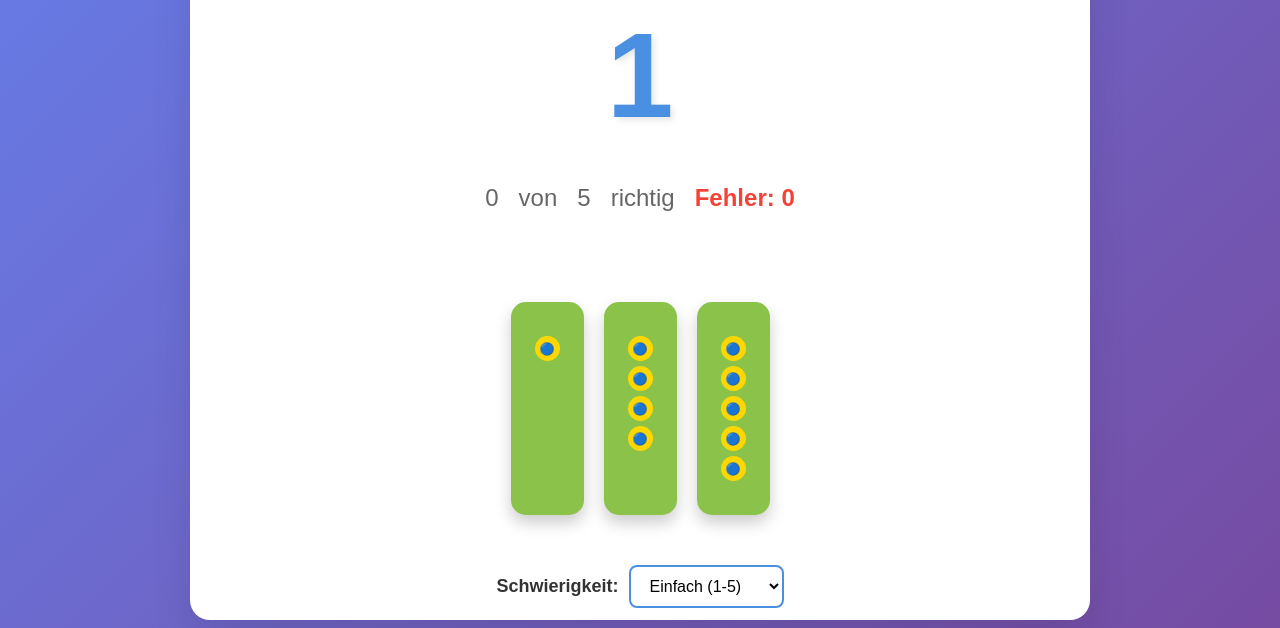
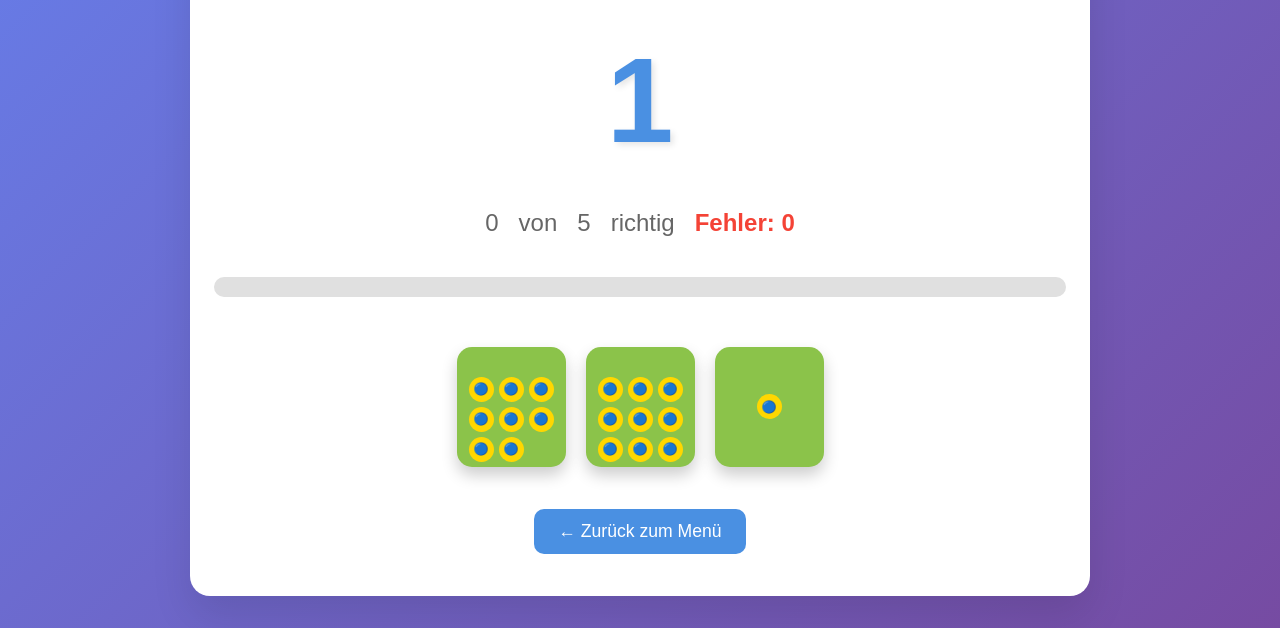
Before and after one commit to schwabochino/beeboo, a plain HTML site: page index.html in a window 1280 px wide. Both pictures are taken after a click on the button "🔢 Zahlen lernen". Shown: the part 172-800 px from the top of the page. Drawn offline with Linux system fonts and the light colour scheme.

Commit message:
Zahlen-Spiel: Nur noch Zahlenraum 1-10 und Korbgröße angepasst

```diff
--- a/index.html
+++ b/index.html
@@ -147,7 +147,7 @@
         .basket {
             background: #8BC34A;
             border-radius: 15px;
-            padding: 20px;
+            padding: 16px 8px;
             cursor: pointer;
             transition: all 0.3s ease;
             box-shadow: 0 8px 16px rgba(0,0,0,0.2);
@@ -155,7 +155,28 @@
             display: flex;
             flex-direction: column;
             align-items: center;
-            min-height: 150px;
+            min-height: 90px;
+            max-width: 120px;
+            max-height: 120px;
+            width: 100%;
+            height: 100%;
+            overflow: hidden;
+        }
+        .basket-objects {
+            width: 100%;
+            height: 100%;
+            display: grid;
+            place-items: center;
+            /* grid-template-columns wird dynamisch gesetzt */
+            gap: 5px;
+        }
+        @media (max-width: 600px) {
+            .basket {
+                max-width: 80px;
+                max-height: 80px;
+                min-height: 60px;
+                padding: 8px 2px;
+            }
         }
 
         .basket:hover {
@@ -843,15 +864,6 @@
                 <!-- Körbe werden hier dynamisch erstellt -->
             </div>
 
-            <div class="difficulty-selector">
-                <label>Schwierigkeit:</label>
-                <select id="difficulty-select" onchange="changeDifficulty()">
-                    <option value="easy">Einfach (1-5)</option>
-                    <option value="medium">Mittel (1-10)</option>
-                    <option value="hard">Schwer (1-15)</option>
-                </select>
-            </div>
-
             <button class="back-button" onclick="showMainMenu()">← Zurück zum Menü</button>
         </div>
 
@@ -953,11 +965,10 @@
         let targetNumber = 0;
         let errorCount = 0;
         let gameObjects = [];
-        let currentDifficulty = 'easy';
+        // Zahlen-Spiel: Nur noch Zahlenraum 1-10
+        let currentDifficulty = 'default';
         let difficultyRanges = {
-            easy: { min: 1, max: 5 },
-            medium: { min: 1, max: 10 },
-            hard: { min: 1, max: 15 }
+            default: { min: 1, max: 10 }
         };
 
         // Farben-Spiel Variablen
@@ -1067,7 +1078,7 @@
             document.getElementById('numbers-game').style.display = 'flex';
 
             // Schwierigkeit zurücksetzen
-            document.getElementById('difficulty-select').value = currentDifficulty;
+            // Entferne die Schwierigkeitsauswahl im UI
 
             nextQuestion();
         }
@@ -1107,7 +1118,7 @@
             gameObjects = [];
 
             // 3 Körbe mit verschiedenen Anzahlen erstellen
-            const basketCounts = generateBasketCounts();
+            const {basketCounts, correctIndex} = generateBasketCounts();
             const symbols = ['⭐', '❤️', '🔵', '🟡', '🟢', '🟣', '🟠', '⚪', '🔴', '💙'];
             const selectedSymbol = symbols[Math.floor(Math.random() * symbols.length)];
 
@@ -1117,25 +1128,21 @@
                 basket.dataset.count = count;
                 basket.onclick = () => clickBasket(basket, count);
 
-                // Objekte im Korb erstellen
+                // Objekte im Korb als Grid (max 5 Spalten)
                 const objectsContainer = document.createElement('div');
                 objectsContainer.className = 'basket-objects';
-
+                const columns = Math.min(5, Math.ceil(Math.sqrt(count)));
+                objectsContainer.style.display = 'grid';
+                objectsContainer.style.gridTemplateColumns = `repeat(${columns}, 1fr)`;
+                objectsContainer.style.justifyItems = 'center';
+                objectsContainer.style.gap = '5px';
                 for (let i = 0; i < count; i++) {
                     const object = document.createElement('div');
                     object.className = 'basket-object';
                     object.textContent = selectedSymbol;
                     objectsContainer.appendChild(object);
                 }
-
                 basket.appendChild(objectsContainer);
-
-                // Kein Label mit Anzahl - fördert visuelles Zählen
-                // const label = document.createElement('div');
-                // label.className = 'basket-label';
-                // label.textContent = count;
-                // basket.appendChild(label);
-
                 container.appendChild(basket);
                 gameObjects.push(basket);
             });
@@ -1144,20 +1151,20 @@
         // Verschiedene Anzahlen für Körbe generieren
         function generateBasketCounts() {
             const range = difficultyRanges[currentDifficulty];
-            const counts = [targetNumber]; // Richtige Anzahl
-
-            // Zwei falsche Anzahlen hinzufügen
-            while (counts.length < 3) {
+            // Zufällige Position für die richtige Antwort
+            const correctIndex = Math.floor(Math.random() * 3);
+            const counts = [];
+            // Zwei falsche Anzahlen generieren
+            while (counts.length < 2) {
                 let wrongCount;
                 do {
                     wrongCount = Math.floor(Math.random() * (range.max - range.min + 1)) + range.min;
-                } while (counts.includes(wrongCount));
-
+                } while (wrongCount === targetNumber || counts.includes(wrongCount));
                 counts.push(wrongCount);
             }
-
-            // Mischen
-            return counts.sort(() => Math.random() - 0.5);
+            // Richtige Anzahl an zufällige Stelle einfügen
+            counts.splice(correctIndex, 0, targetNumber);
+            return { basketCounts: counts, correctIndex };
         }
 
         // Korb anklicken
```
